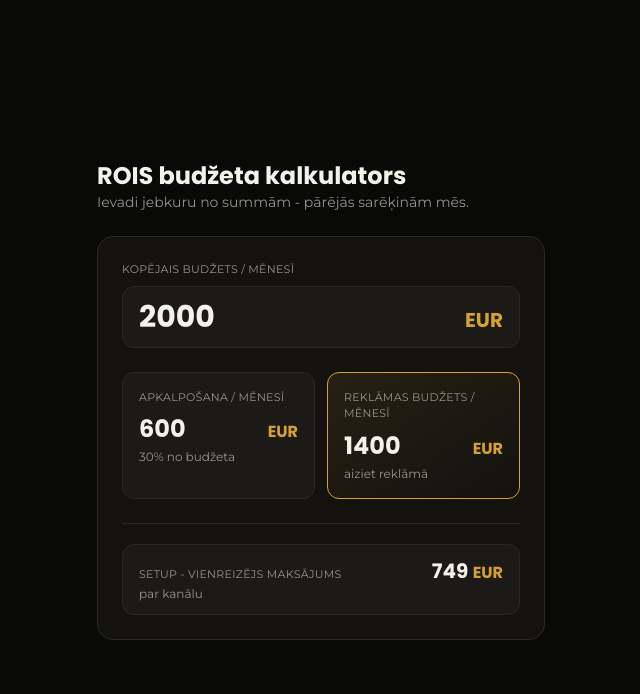
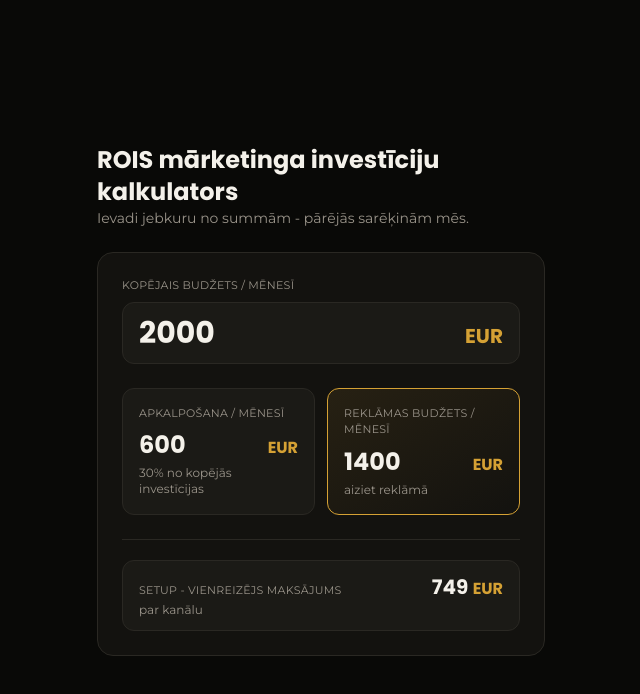
Before and after one commit to GatisD/rois-ad-calculator, a React (Vite) app: page / in a window 1280 px wide. Shown: the top 694 px of the page, without its empty margins (319-959 px from the left). Built offline with nearby package versions, Linux system fonts and the light colour scheme.

Commit message:
Retitle to marketing investment calculator; pct note reads 'no kopējās investīcijas'

```diff
--- a/index.html
+++ b/index.html
@@ -3,7 +3,7 @@
   <head>
     <meta charset="UTF-8" />
     <meta name="viewport" content="width=device-width, initial-scale=1.0" />
-    <title>ROIS budžeta kalkulators</title>
+    <title>ROIS mārketinga investīciju kalkulators</title>
   </head>
   <body>
     <div id="root"></div>
--- a/src/components/Calculator.tsx
+++ b/src/components/Calculator.tsx
@@ -27,7 +27,7 @@ export default function Calculator() {
   return (
     <div className="min-h-full flex items-center justify-center p-4 sm:p-8">
       <div className="w-full max-w-md">
-        <h1 className="font-head font-bold text-2xl">ROIS budžeta kalkulators</h1>
+        <h1 className="font-head font-bold text-2xl">ROIS mārketinga investīciju kalkulators</h1>
         <p className="text-muted text-sm mb-6">Ievadi jebkuru no summām - pārējās sarēķinām mēs.</p>
 
         <div className="bg-panel border border-line rounded-2xl p-5 sm:p-6 space-y-6">
@@ -55,7 +55,7 @@ export default function Calculator() {
                 <span className="font-head font-bold text-base text-gold">EUR</span>
               </div>
               <div className="text-xs text-muted mt-1">
-                {r.minApplied ? `minimālā maksa ${formatEUR(MIN_FEE)} EUR` : `${r.pct}% no budžeta`}
+                {r.minApplied ? `minimālā maksa ${formatEUR(MIN_FEE)} EUR` : `${r.pct}% no kopējās investīcijas`}
               </div>
             </div>
             <div className="rounded-xl p-4 border border-gold bg-gradient-to-br from-gold/10 to-transparent">
```
